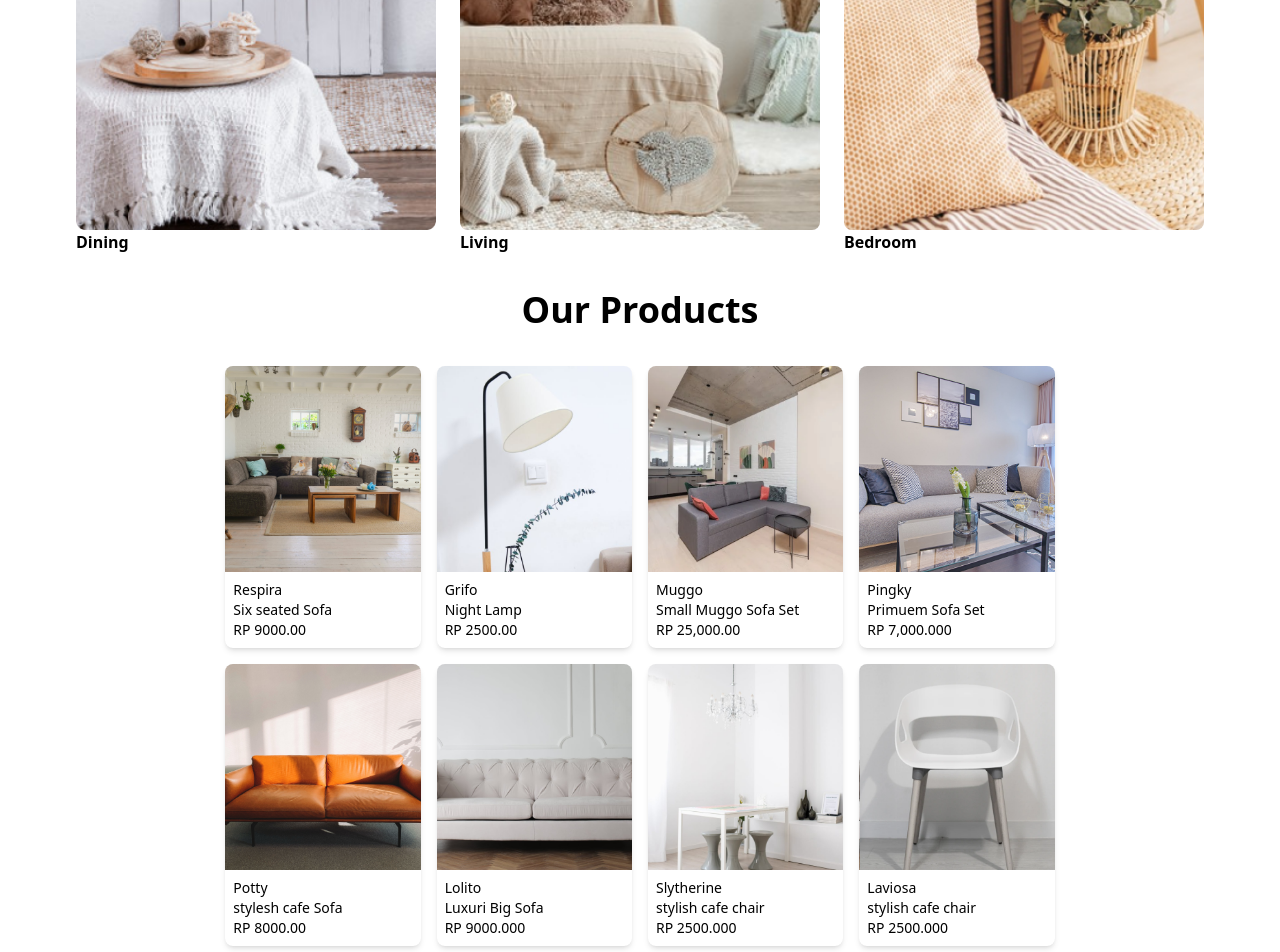
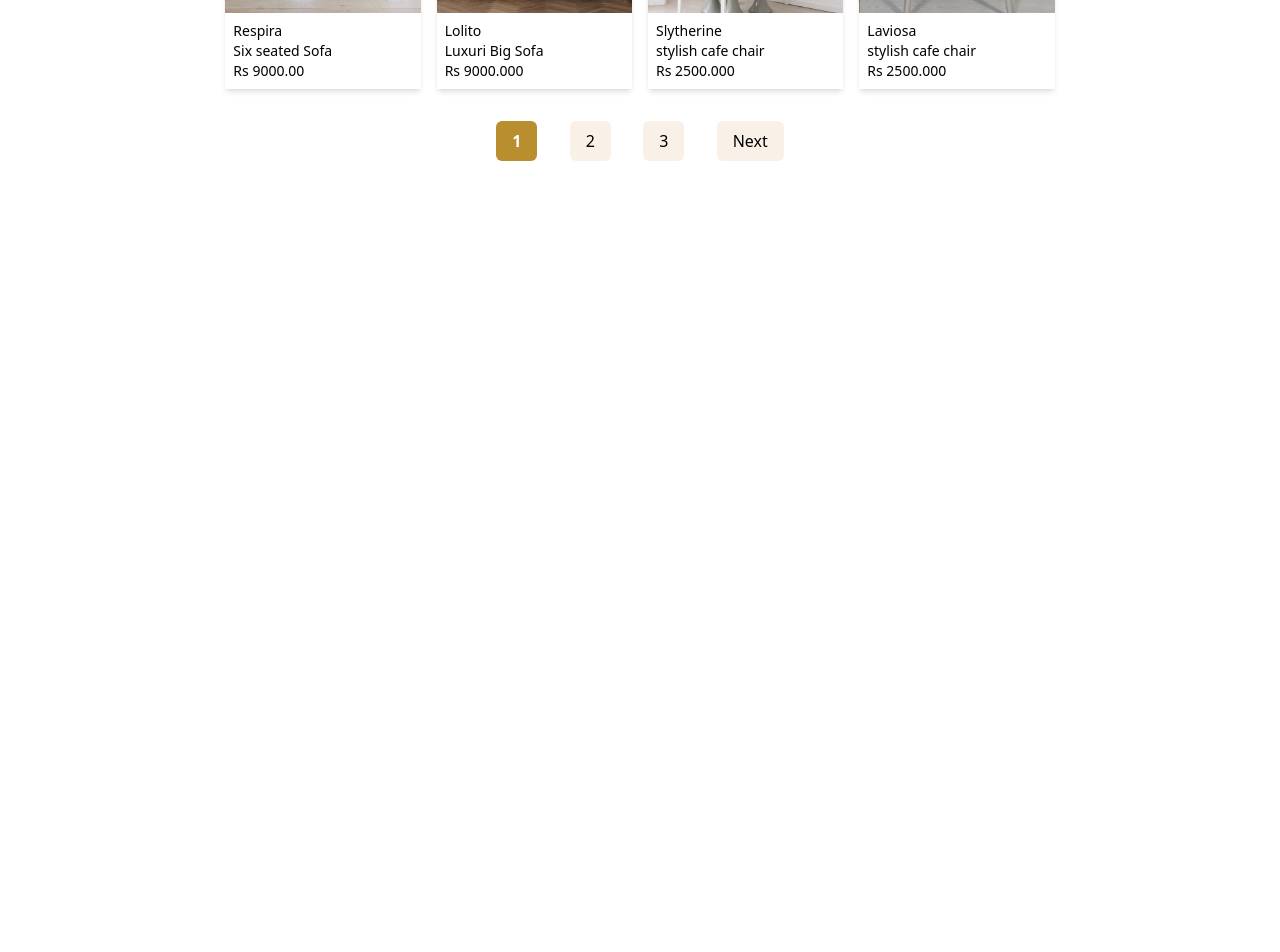
Before and after one commit to Manish6906/wooden-galaxy, a React (Vite) app: page / in a window 1280 px wide. Shown: the part 1100-2052 px from the top of the page. After the commit the page ends 1281 px from the top, so only its background shows below. Built offline with nearby package versions, Linux system fonts and the light colour scheme.

Commit message:
shopchange

```diff
--- a/src/Components/AbhiCards_2.jsx
+++ b/src/Components/AbhiCards_2.jsx
@@ -1,42 +1,56 @@
 import React from "react";
 import MainCardData_2 from "./MainCardData_2";
-
+// import McardData from "./McardData";
 export default function AbhiCards_2() {
   return (
     <div>
-      <div className="flex justify-center">
+    <div className="w-full flex justify-center">
       <div className="w-full md:w-4/5 lg:w-8/12">
-          <div className="grid grid-1 sm:grid-cols-1 md:grid-cols-4 lg:grid-cols-4 gap-4 m-3">
+        <div className="grid grid-cols-1 sm:grid-cols-1 md:grid-cols-4 lg:grid-cols-4 gap-4 m-3">
           {MainCardData_2.map((cardData) => (
             <div
               key={cardData.id}
-                className="bg-white shadow-md  overflow-hidden"
+              className="bg-white shadow-md  overflow-hidden transition-transform transform hover:scale-105"
             >
-                <div className="relative">
+              <div className="overflow-hidden">
                 <img
+                  className="object-cover w-full h-full"
                   src={cardData.imagescr}
                   alt={cardData.heading}
-                    className="object-cover w-full h-full "
-
                 />
-                  <div className="absolute bottom-0 left-0 right-0 bg-gradient-to-t from-black to-transparent p-2">
-                    <div className="flex flex-col">
-                      <div className="text-white  ">
-                        <p className="text-xs">{cardData.heading}</p>
-
-                        <p className="text-xs">{cardData.para}</p>
-
-                        <p className="text-xs">{cardData.price}</p>
+              </div>
+              <div className="p-2 flex flex-col">
+                <p className="text-sm font-medium">{cardData.heading}</p>
+                <p className="text-sm">{cardData.para}</p>
+                <p className="text-sm">{cardData.price}</p>
               </div>
             </div>
-                  </div>
-                </div>
-              </div>
+
           ))}
         </div>
       </div>
+    {/*  div for buttons  */}
     </div>
-      );
+
+    <div className="px-10 py-5 flex  w-[400px] flex-wrap mx-auto">
+    <button class=" border-yellow-600  bg-[#B88E2F] rounded-md text-white font-bold px-4 py-2 flex mx-auto ">
+  1
+</button>
+
+<button class=" border-yellow-100 bg-[#F9F1E7] rounded-md  px-4 py-2 flex mx-auto ">
+  2
+</button>
+
+<button class=" border-yellow-600 bg-[#F9F1E7] rounded-md  px-4 py-2 flex mx-auto ">
+  3
+</button>
+
+<button class="  bg-[#F9F1E7] rounded-md   px-4 py-2 flex mx-auto ">
+  Next
+</button>
+
+    </div>
+
   </div>
   );
 }
--- a/src/Components/MainCardData_2.jsx
+++ b/src/Components/MainCardData_2.jsx
@@ -52,7 +52,7 @@ const McardData = [
         imagescr : img1,
         heading: "Respira",
         para: "Six seated Sofa",
-        price: " RP 9000.00"
+        price: "Rs 9000.00"
     },
 
       {
@@ -60,7 +60,7 @@ const McardData = [
         imagescr : img6,
         heading: "Lolito",
         para: "Luxuri Big Sofa ",
-        price: " RP 9000.000"
+        price: "Rs 9000.000"
     },
 
 
@@ -69,7 +69,7 @@ const McardData = [
         imagescr : img8,
         heading: "Slytherine",
         para: " stylish cafe chair",
-        price: " RP 2500.000"
+        price: "Rs 2500.000"
     },
 
 
@@ -78,7 +78,7 @@ const McardData = [
         imagescr : img9,
         heading: "Laviosa ",
         para: " stylish cafe chair",
-        price: " RP 2500.000"
+        price: "Rs 2500.000"
     },
 
 
@@ -87,7 +87,7 @@ const McardData = [
         imagescr : img1,
         heading: "Respira",
         para: "Six seated Sofa",
-        price: " RP 9000.00"
+        price: "Rs 9000.00"
     },
 
       {
@@ -95,7 +95,7 @@ const McardData = [
         imagescr : img6,
         heading: "Lolito",
         para: "Luxuri Big Sofa ",
-        price: " RP 9000.000"
+        price: "Rs 9000.000"
     },
 
 
@@ -104,7 +104,7 @@ const McardData = [
         imagescr : img8,
         heading: "Slytherine",
         para: " stylish cafe chair",
-        price: " RP 2500.000"
+        price: "Rs 2500.000"
     },
 
 
@@ -113,7 +113,7 @@ const McardData = [
         imagescr : img9,
         heading: "Laviosa ",
         para: " stylish cafe chair",
-        price: " RP 2500.000"
+        price: "Rs 2500.000"
     },
 
     {
@@ -121,7 +121,7 @@ const McardData = [
         imagescr : img1,
         heading: "Respira",
         para: "Six seated Sofa",
-        price: " RP 9000.00"
+        price: "Rs 9000.00"
     },
 
       {
@@ -129,7 +129,7 @@ const McardData = [
         imagescr : img6,
         heading: "Lolito",
         para: "Luxuri Big Sofa ",
-        price: " RP 9000.000"
+        price: "Rs 9000.000"
     },
 
 
@@ -138,7 +138,7 @@ const McardData = [
         imagescr : img8,
         heading: "Slytherine",
         para: " stylish cafe chair",
-        price: " RP 2500.000"
+        price: "Rs 2500.000"
     },
 
 
@@ -147,7 +147,7 @@ const McardData = [
         imagescr : img9,
         heading: "Laviosa ",
         para: " stylish cafe chair",
-        price: " RP 2500.000"
+        price: "Rs 2500.000"
     },
 
     {
@@ -155,7 +155,7 @@ const McardData = [
         imagescr : img1,
         heading: "Respira",
         para: "Six seated Sofa",
-        price: " RP 9000.00"
+        price: "Rs 9000.00"
     },
 
       {
@@ -163,7 +163,7 @@ const McardData = [
         imagescr : img6,
         heading: "Lolito",
         para: "Luxuri Big Sofa ",
-        price: " RP 9000.000"
+        price: "Rs 9000.000"
     },
 
 
@@ -172,7 +172,7 @@ const McardData = [
         imagescr : img8,
         heading: "Slytherine",
         para: " stylish cafe chair",
-        price: " RP 2500.000"
+        price: "Rs 2500.000"
     },
 
 
@@ -181,7 +181,7 @@ const McardData = [
         imagescr : img9,
         heading: "Laviosa ",
         para: " stylish cafe chair",
-        price: " RP 2500.000"
+        price: "Rs 2500.000"
     },
 
 
--- a/src/Components/McardData.jsx
+++ b/src/Components/McardData.jsx
@@ -13,7 +13,7 @@ const McardData = [
         imagescr : img1,
         heading: "Respira",
         para: "Six seated Sofa",
-        price: " RP 9000.00"
+        price: " Rs 9000.00"
     },
 
     {
@@ -21,7 +21,7 @@ const McardData = [
         imagescr : img2,
         heading: "Grifo",
         para: "Night Lamp",
-        price: " RP 2500.00"
+        price: " Rs 2500.00"
     },
 
     {
@@ -29,7 +29,7 @@ const McardData = [
         imagescr : img3,
         heading: "Muggo",
         para: "Small Muggo  Sofa Set",
-        price: " RP 25,000.00"
+        price: " Rs 25,000.00"
     },
 
     {
@@ -37,7 +37,7 @@ const McardData = [
         imagescr : img4,
         heading: "Pingky",
         para: "Primuem Sofa Set",
-        price: " RP 7,000.000"
+        price: " Rs 7,000.000"
     },
 
     {
@@ -45,7 +45,7 @@ const McardData = [
         imagescr : img5,
         heading: "Potty",
         para: "stylesh cafe Sofa",
-        price: " RP 8000.00"
+        price: " Rs 8000.00"
     },
 
     {
@@ -53,7 +53,7 @@ const McardData = [
         imagescr : img6,
         heading: "Lolito",
         para: "Luxuri Big Sofa ",
-        price: " RP 9000.000"
+        price: " Rs 9000.000"
     },
 
 
@@ -63,7 +63,7 @@ const McardData = [
         imagescr : img8,
         heading: "Slytherine",
         para: " stylish cafe chair",
-        price: " RP 2500.000"
+        price: " Rs 2500.000"
     },
 
 
@@ -72,7 +72,7 @@ const McardData = [
         imagescr : img9,
         heading: "Laviosa ",
         para: " stylish cafe chair",
-        price: " RP 2500.000"
+        price: " Rs 2500.000"
     },
 
 ]
--- a/src/Pages/Home.jsx
+++ b/src/Pages/Home.jsx
@@ -12,12 +12,12 @@ import Shop from "./Shop";
 const Home = () => {
   return (
     <>
-        <Navbar />
+        {/* <Navbar />
         <AbhiCards />
         <B_experience />
         <Testimonials />
         <SubFooter />
-        <Footer />
+        <Footer />  */}
         {/* <OurStory /> */}
         <Shop/>
     </>
```
Lines whose indentation alone changed are shown as unchanged.
